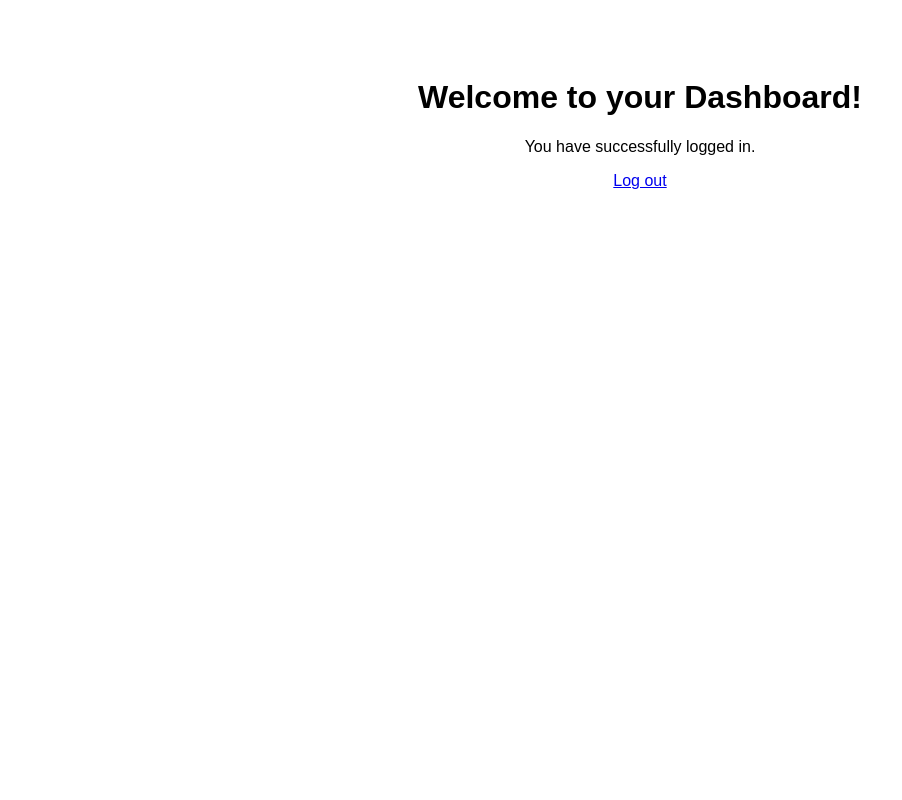
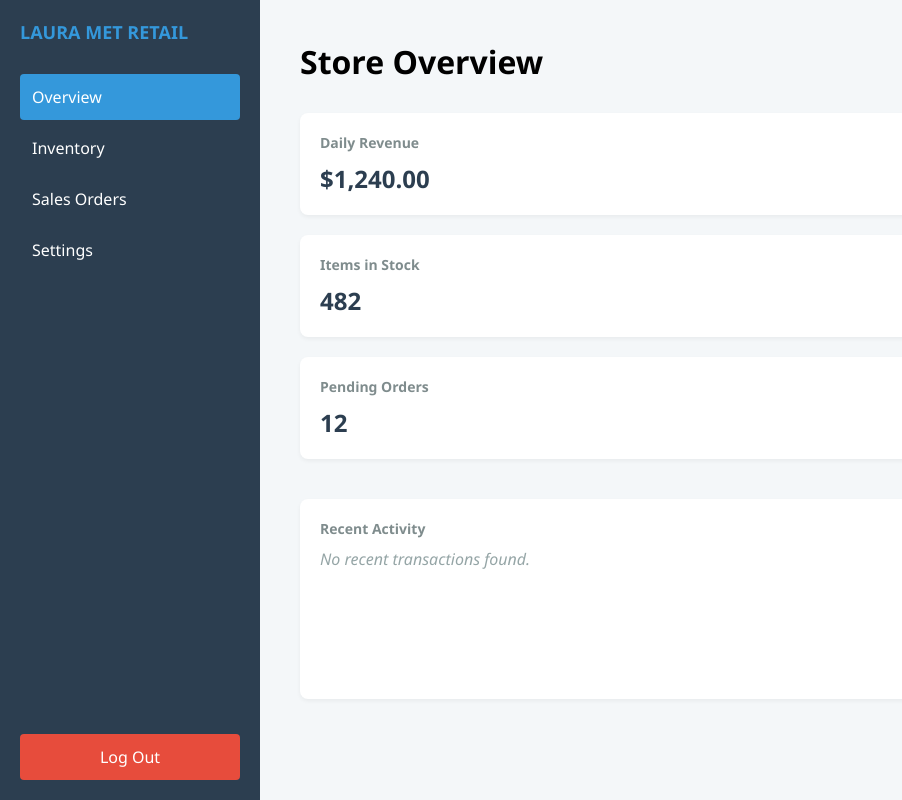
Before and after one commit to awevalentine/soft, a plain HTML site: page dashboard.html in a window 1280 px wide. Shown: the whole page, without its empty margins (0-902 px from the left). Drawn offline with Linux system fonts and the light colour scheme.

Commit message:
dashboard.html
Updated the dashboard layout with a sidebar and stats cards.

```diff
--- a/dashboard.html
+++ b/dashboard.html
@@ -1,11 +1,78 @@
 <!DOCTYPE html>
-<html>
+<html lang="en">
 <head>
-    <title>Welcome | Laura Met Retail</title>
+    <meta charset="UTF-8">
+    <meta name="viewport" content="width=device-width, initial-scale=1.0">
+    <title>Dashboard | Laura Met Retail</title>
+    <style>
+        * { box-sizing: border-box; margin: 0; padding: 0; font-family: 'Segoe UI', sans-serif; }
+        body { display: flex; height: 100vh; background-color: #f4f7f9; }
+
+        /* Sidebar Navigation */
+        .sidebar {
+            width: 260px; background-color: #2c3e50; color: white;
+            display: flex; flex-direction: column; padding: 20px;
+        }
+        .sidebar h2 { font-size: 18px; margin-bottom: 30px; color: #3498db; }
+        .nav-item { padding: 12px; cursor: pointer; border-radius: 4px; transition: 0.3s; margin-bottom: 5px; }
+        .nav-item:hover { background-color: #34495e; }
+        .active { background-color: #3498db !important; }
+
+        /* Main Content Area */
+        .main-content { flex: 1; padding: 40px; overflow-y: auto; }
+        header { display: flex; justify-content: space-between; align-items: center; margin-bottom: 30px; }
+
+        /* Stats Cards */
+        .stats-grid { display: grid; grid-template-columns: repeat(3, 1:fr); gap: 20px; }
+        .card { background: white; padding: 20px; border-radius: 8px; box-shadow: 0 2px 4px rgba(0,0,0,0.05); }
+        .card h3 { font-size: 14px; color: #7f8c8d; margin-bottom: 10px; }
+        .card .value { font-size: 24px; font-weight: bold; color: #2c3e50; }
+
+        .btn-logout {
+            margin-top: auto; padding: 12px; background: #e74c3c;
+            text-align: center; color: white; text-decoration: none; border-radius: 4px;
+        }
+    </style>
 </head>
-<body style="font-family: Arial; padding: 50px; text-align: center;">
-    <h1>Welcome to your Dashboard!</h1>
-    <p>You have successfully logged in.</p>
-    <a href="index.html">Log out</a>
+<body>
+
+    <nav class="sidebar">
+        <h2>LAURA MET RETAIL</h2>
+        <div class="nav-item active">Overview</div>
+        <div class="nav-item">Inventory</div>
+        <div class="nav-item">Sales Orders</div>
+        <div class="nav-item">Settings</div>
+        <a href="index.html" class="btn-logout">Log Out</a>
+    </nav>
+
+    <main class="main-content">
+        <header>
+            <h1>Store Overview</h1>
+            <p id="welcomeUser" style="color: #7f8c8d;"></p>
+        </header>
+
+        <section class="stats-grid">
+            <div class="card">
+                <h3>Daily Revenue</h3>
+                <div class="value">$1,240.00</div>
+            </div>
+            <div class="card">
+                <h3>Items in Stock</h3>
+                <div class="value">482</div>
+            </div>
+            <div class="card">
+                <h3>Pending Orders</h3>
+                <div class="value">12</div>
+            </div>
+        </section>
+
+        <section style="margin-top: 40px;">
+            <div class="card" style="min-height: 200px;">
+                <h3>Recent Activity</h3>
+                <p style="color: #95a5a6; font-style: italic;">No recent transactions found.</p>
+            </div>
+        </section>
+    </main>
+
 </body>
 </html>
```
